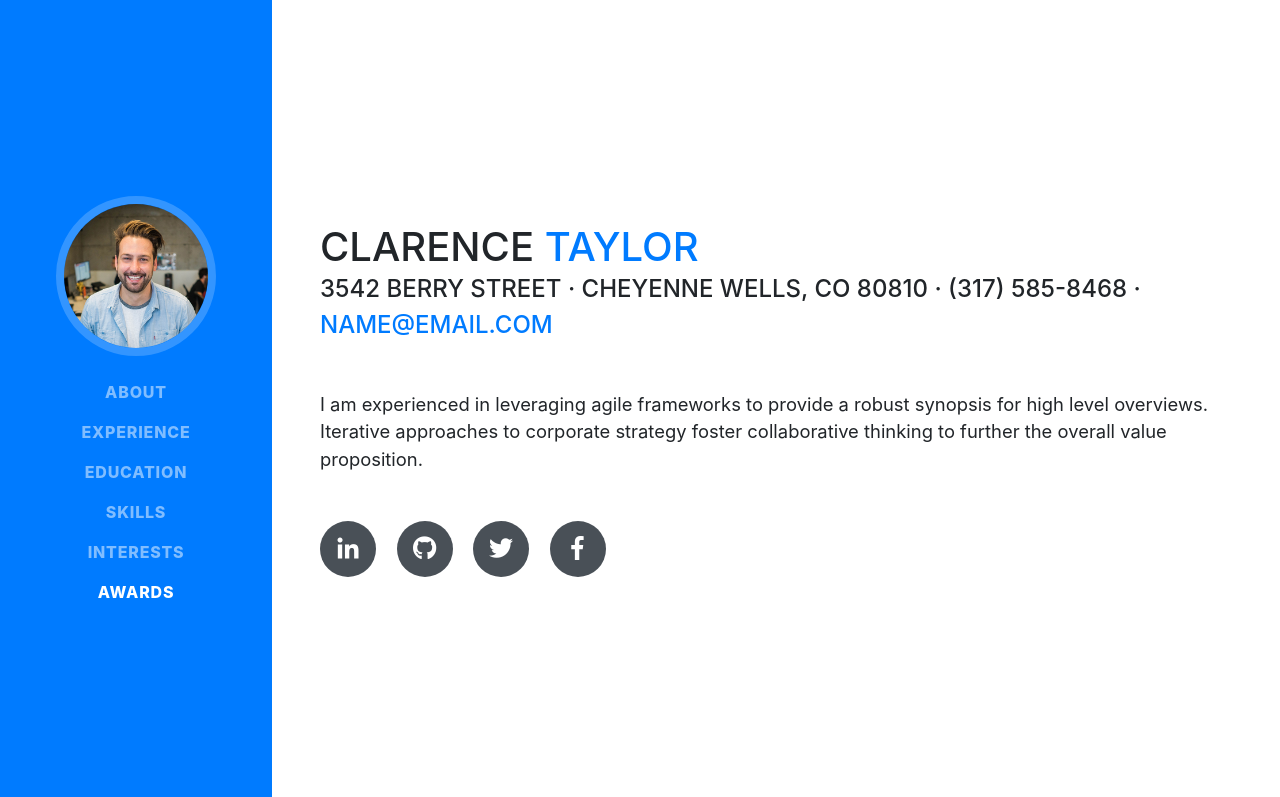
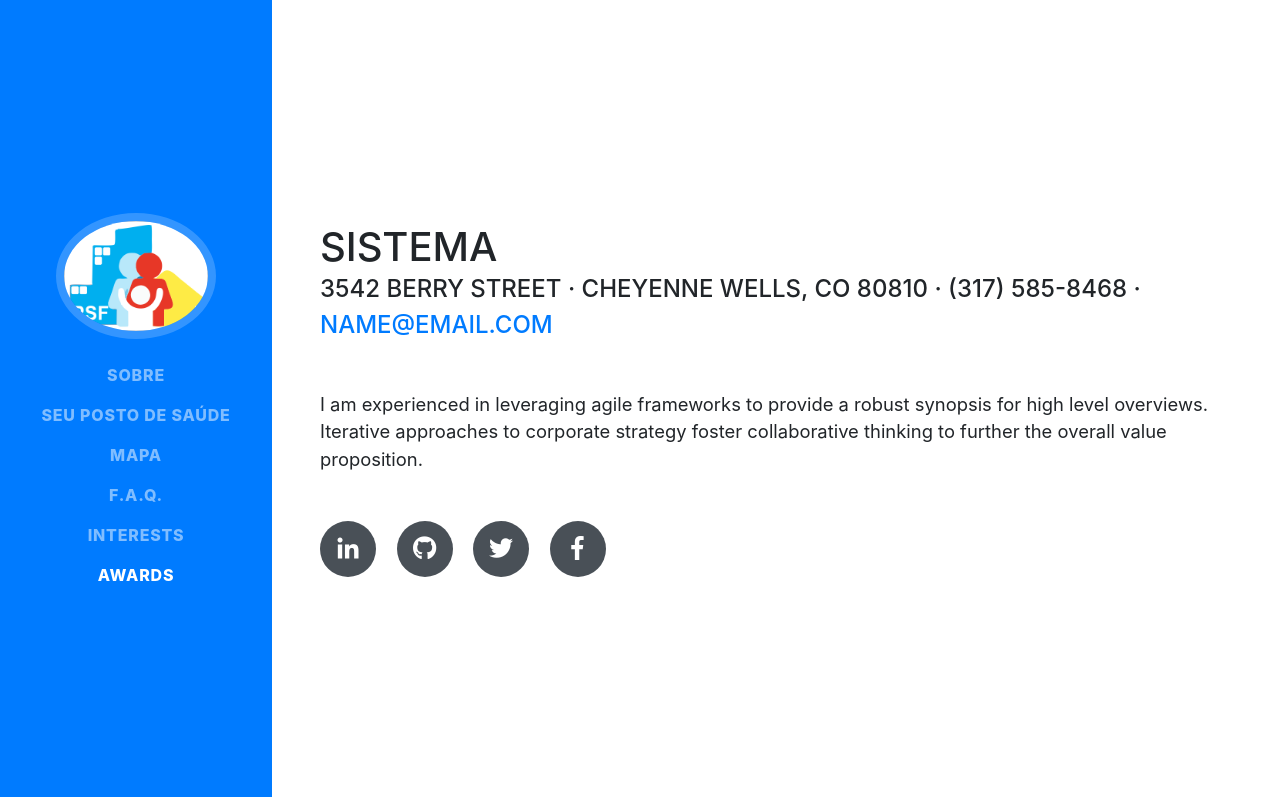
Before and after one commit to arthurharrison/hackathon-lagarto, a website with bundled scripts: page index.html in a window 1280 px wide. Shown: the top 797 px of the page. Built offline with nearby package versions, Linux system fonts and the light colour scheme; a web font is replaced by a local one.

Commit message:
Adiciona snippet do firebase, modificações de texto

```diff
--- a/index.html
+++ b/index.html
@@ -8,7 +8,7 @@
     <meta name="description" content="">
     <meta name="author" content="">
 
-    <title>Resume - Start Bootstrap Theme</title>
+    <title>Portal de Assitência a Saúde</title>
 
     <!-- Bootstrap core CSS -->
     <link href="vendor/bootstrap/css/bootstrap.min.css" rel="stylesheet">
@@ -27,9 +27,9 @@
 
     <nav class="navbar navbar-expand-lg navbar-dark bg-primary fixed-top" id="sideNav">
       <a class="navbar-brand js-scroll-trigger" href="#page-top">
-        <span class="d-block d-lg-none">Clarence Taylor</span>
+        <span class="d-block d-lg-none">Sistema de Apoio à Saúde</span>
         <span class="d-none d-lg-block">
-          <img class="img-fluid img-profile rounded-circle mx-auto mb-2" src="img/profile.jpg" alt="">
+          <img class="img-fluid img-profile rounded-circle mx-auto mb-2" src="img/image.png" alt="">
         </span>
       </a>
       <button class="navbar-toggler" type="button" data-toggle="collapse" data-target="#navbarSupportedContent" aria-controls="navbarSupportedContent" aria-expanded="false" aria-label="Toggle navigation">
@@ -38,16 +38,16 @@
       <div class="collapse navbar-collapse" id="navbarSupportedContent">
         <ul class="navbar-nav">
           <li class="nav-item">
-            <a class="nav-link js-scroll-trigger" href="#about">About</a>
+            <a class="nav-link js-scroll-trigger" href="#about">Sobre</a>
           </li>
           <li class="nav-item">
-            <a class="nav-link js-scroll-trigger" href="#experience">Experience</a>
+            <a class="nav-link js-scroll-trigger" href="#experience">Seu Posto de Saúde</a>
           </li>
           <li class="nav-item">
-            <a class="nav-link js-scroll-trigger" href="#education">Education</a>
+            <a class="nav-link js-scroll-trigger" href="#mapa">Mapa</a>
           </li>
           <li class="nav-item">
-            <a class="nav-link js-scroll-trigger" href="#skills">Skills</a>
+            <a class="nav-link js-scroll-trigger" href="#faq">F.A.Q.</a>
           </li>
           <li class="nav-item">
             <a class="nav-link js-scroll-trigger" href="#interests">Interests</a>
@@ -63,8 +63,8 @@
 
       <section class="resume-section p-3 p-lg-5 d-flex d-column" id="about">
         <div class="my-auto">
-          <h1 class="mb-0">Clarence
-            <span class="text-primary">Taylor</span>
+          <h1 class="mb-0">Sistema
+            <span class="text-primary"></span>
           </h1>
           <div class="subheading mb-5">3542 Berry Street · Cheyenne Wells, CO 80810 · (317) 585-8468 ·
             <a href="mailto:name@email.com">name@email.com</a>
@@ -143,9 +143,9 @@
 
       <hr class="m-0">
 
-      <section class="resume-section p-3 p-lg-5 d-flex flex-column" id="education">
+      <section class="resume-section p-3 p-lg-5 d-flex flex-column" id="mapa">
         <div class="my-auto">
-          <h2 class="mb-5">Education</h2>
+          <h2 class="mb-5">Mapa</h2>
 
           <div class="resume-item d-flex flex-column flex-md-row mb-5">
             <div class="resume-content mr-auto">
@@ -175,9 +175,9 @@
 
       <hr class="m-0">
 
-      <section class="resume-section p-3 p-lg-5 d-flex flex-column" id="skills">
+      <section class="resume-section p-3 p-lg-5 d-flex flex-column" id="faq">
         <div class="my-auto">
-          <h2 class="mb-5">Skills</h2>
+          <h2 class="mb-5">Perguntas Frequêntes</h2>
 
           <div class="subheading mb-3">Programming Languages &amp; Tools</div>
           <ul class="list-inline dev-icons">
@@ -285,6 +285,20 @@
 
     </div>
 
+    <script src="https://www.gstatic.com/firebasejs/5.5.0/firebase.js"></script>
+    <script>
+      // Initialize Firebase
+      var config = {
+        apiKey: "AIzaSyBzTsaZY-s979MNBvpazG32_iLhV3TwDh0",
+        authDomain: "sisas-1536888034262.firebaseapp.com",
+        databaseURL: "https://sisas-1536888034262.firebaseio.com",
+        projectId: "sisas-1536888034262",
+        storageBucket: "sisas-1536888034262.appspot.com",
+        messagingSenderId: "669334833240"
+      };
+      firebase.initializeApp(config);
+    </script>
+
     <!-- Bootstrap core JavaScript -->
     <script src="vendor/jquery/jquery.min.js"></script>
     <script src="vendor/bootstrap/js/bootstrap.bundle.min.js"></script>
```
